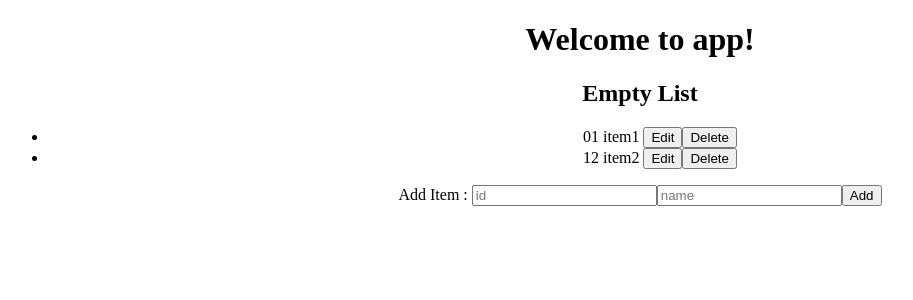
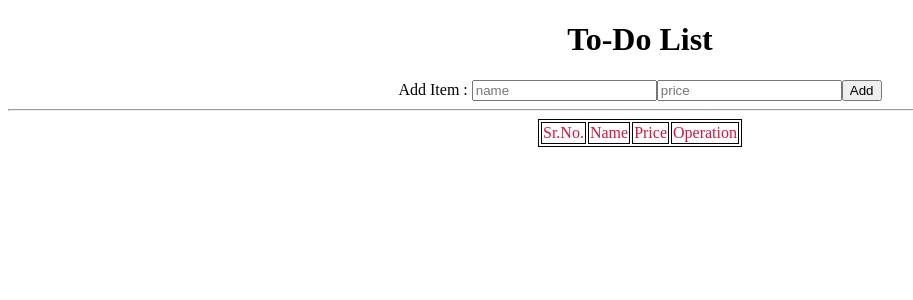
Before and after one commit to aniketsjagtap/todo-list-ang4, an Angular app: page / in a window 1280 px wide. Shown: the top 300 px of the page, without its empty margins (0-913 px from the left). Built offline with nearby package versions, Linux system fonts and the light colour scheme.

Commit message:
List formated with Table, Removed Edit item option

```diff
--- a/src/app/app.component.html
+++ b/src/app/app.component.html
@@ -1,6 +1,6 @@
 <!--The content below is only a placeholder and can be replaced.-->
 <div style="text-align:center">
   <h1>
-    Welcome to {{ title }}!
+   {{ title }}
   </h1>
   <app-items></app-items>
--- a/src/app/app.component.ts
+++ b/src/app/app.component.ts
@@ -6,5 +6,5 @@ import { Component } from '@angular/core';
   styleUrls: ['./app.component.css']
 })
 export class AppComponent {
-  title = 'app';
+  title = 'To-Do List';
 }
--- a/src/app/item.ts
+++ b/src/app/item.ts
@@ -1,9 +1,10 @@
 export class Item{
-    id : number;
     name : string;
+    price : number;
 
-    constructor(id,name){
-        this.id = id;
+    constructor(name,price){
+
         this.name = name;
+        this.price = price;
     }
 }
--- a/src/app/items-list.ts
+++ b/src/app/items-list.ts
@@ -1,6 +1,3 @@
 import {Item} from './item';
 
-export const ITEMS : Item[] = [
-        {id:1,name:'item1'},
-        {id:2,name:'item2'}
-    ];
+export const ITEMS : Item[] = [];
--- a/src/app/items/items.component.css
+++ b/src/app/items/items.component.css
@@ -0,0 +1,8 @@
+#to_do_tab{
+    align-content: center;
+    text-align: left;
+    color: crimson;
+}
+table, th, td {
+    border: 1px solid black;
+ }
--- a/src/app/items/items.component.html
+++ b/src/app/items/items.component.html
@@ -6,33 +6,63 @@
     <input [(ngModel)]="item.name" placeholder="name">
   </label>
 </div>-->
+<div align="center">
 
-<div *ngIf="selectedItem ; else othr_disp">
+
+    Add Item :
+     <input [(ngModel)] = "addItem.name" placeholder = "name" type="text" required>
+     <input [(ngModel)] = "addItem.price" placeholder = "price" type="number" required>
+
+   <button (click)="onAdd()">Add</button>
+   <hr>
+  <table id = "to_do_tab">
+    <thead>
+      <td>Sr.No.</td>
+      <td>Name</td>
+      <td>Price</td>
+      <td>Operation</td>
+    </thead>
+    <tr *ngFor="let item of items , let i = index">
+      <td>
+          {{i+1}}
+      </td>
+      <td>
+          {{item.name}}
+      </td>
+      <td>
+          {{item.price}}
+      </td>
+      <td>
+         <!-- <button (click)="onSelect(item)">Edit</button>
+      &nbsp; &nbsp; &nbsp; &nbsp;-->
+          <button (click)="onDelete(i)">Delete</button>
+      </td>
+    </tr>
+   <!-- <ol class="items">
+      <li  >
+        <span class="badge"></span>
+
+
+      </li>
+    </ol>-->
+  </table>
+
+  </div>
+
+
+
+<!--<div *ngIf="selectedItem ; else othr_disp">-->
+<div *ngIf="selectedItem">
   <h2>{{ selectedItem.name | uppercase }} Details</h2>
-  <div><span>id: </span>{{selectedItem.id}}</div>
+
   <div>
     <label>name:
-      <input [(ngModel)]="selectedItem.name" placeholder="name">
+      <input [(ngModel)]="selectedItem.name" placeholder="name" type="text">
+    </label>
+    <label>
+        <input [(ngModel)]="selectedItem.price" placeholder="price" type="number">
     </label>
   </div>
 </div>
 
-<ng-template #othr_disp><h2>Empty List</h2></ng-template>
-
-
-<div>
-  <ul class="items">
-    <li *ngFor="let item of items , let i = index" >
-      {{i}}<span class="badge">{{item.id}}</span> {{item.name}}
-      <button (click)="onSelect(item)">Edit</button>
-      <button (click)="onDelete(i)">Delete</button>
-    </li>
-  </ul>
-
-
-   Add Item :
-    <input [(ngModel)] = "addItem.id" placeholder = "id">
-    <input [(ngModel)] = "addItem.name" placeholder = "name">
-
-  <button (click)="onAdd()">Add</button>
-</div>
+<ng-template #othr_disp><h2>No Item is selected to Edit</h2></ng-template>
--- a/src/app/items/items.component.ts
+++ b/src/app/items/items.component.ts
@@ -9,8 +9,8 @@ import { ITEMS } from '../items-list';
 })
 export class ItemsComponent implements OnInit {
   /*item : Item = {
-    id: 1,
-    name: 'apple'
+     name: 'apple'
+     price: 100
   };*/
  // items : ITEMS;
   selectedItem : Item;
@@ -33,20 +33,22 @@ export class ItemsComponent implements OnInit {
 
   onSelect(item : Item): void{
     this.selectedItem = item;
+
   }
 
   onAdd()
   {
     //alert("hi");
-    this.items.push(new Item(this.addItem.id,this.addItem.name));
+    this.items.push(new Item(this.addItem.name,this.addItem.price));
     console.log(this.items);
+    this.addItem.name = null;
+    this.addItem.price = null;
   }
 
   onDelete(index){
     console.log("index"+index);
     this.items.splice(index,1);
     console.log(this.items);
-
   }
 
 }
```
